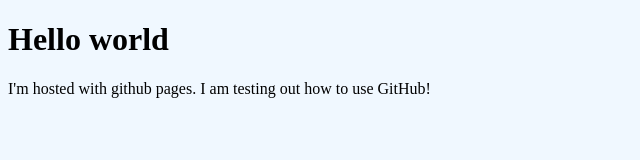
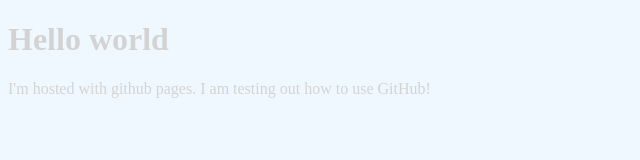
Before and after one commit to cjburgett/cjburgett.github.io, a plain HTML site: page index.html in a window 1280 px wide. Shown: the whole page, without its empty margins (0-640 px from the left). Drawn offline with Linux system fonts and the light colour scheme.

Commit message:
Update index.html
Playing around with use of colors.

```diff
--- a/index.html
+++ b/index.html
@@ -1,7 +1,7 @@
 <!DOCTYPE html>
 <html>
 <body style="background-color:aliceblue;">
-<h1>Hello world</h1>
-<p>I'm hosted with github pages. I am testing out how to use GitHub!</p>
+<h1 style="color:lightgrey;" >Hello world</h1>
+<p style="color:lightgrey;">I'm hosted with github pages. I am testing out how to use GitHub!</p>
 </body>
 </html>
```
